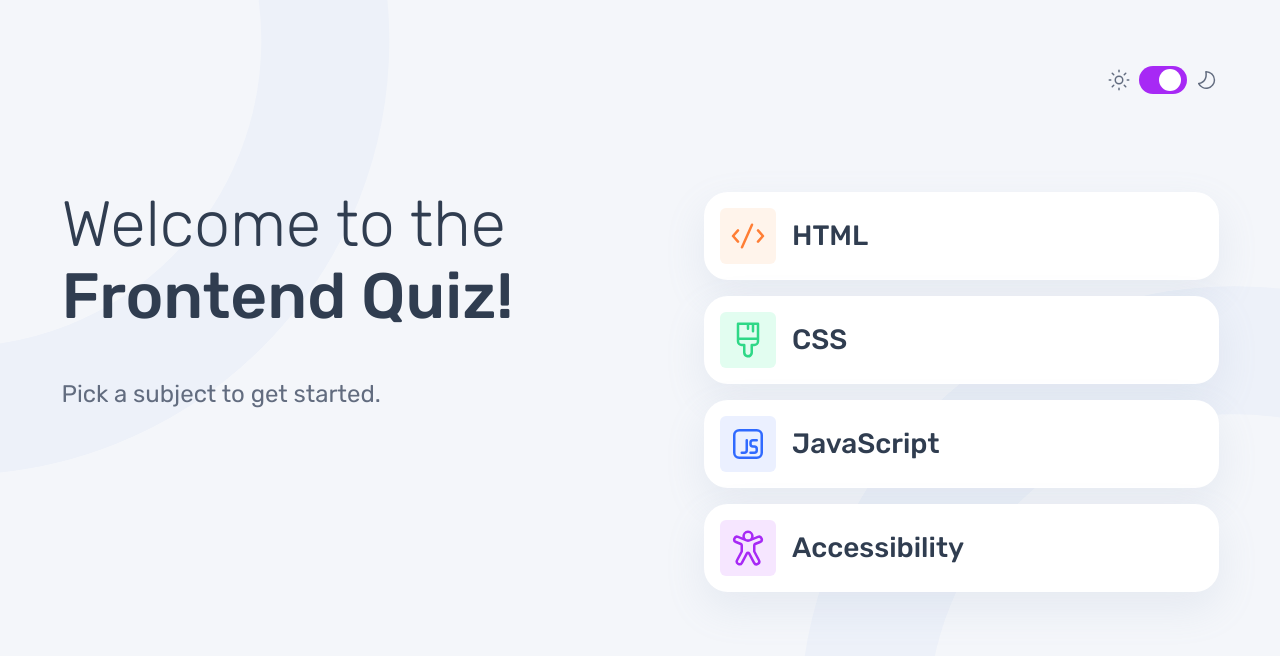
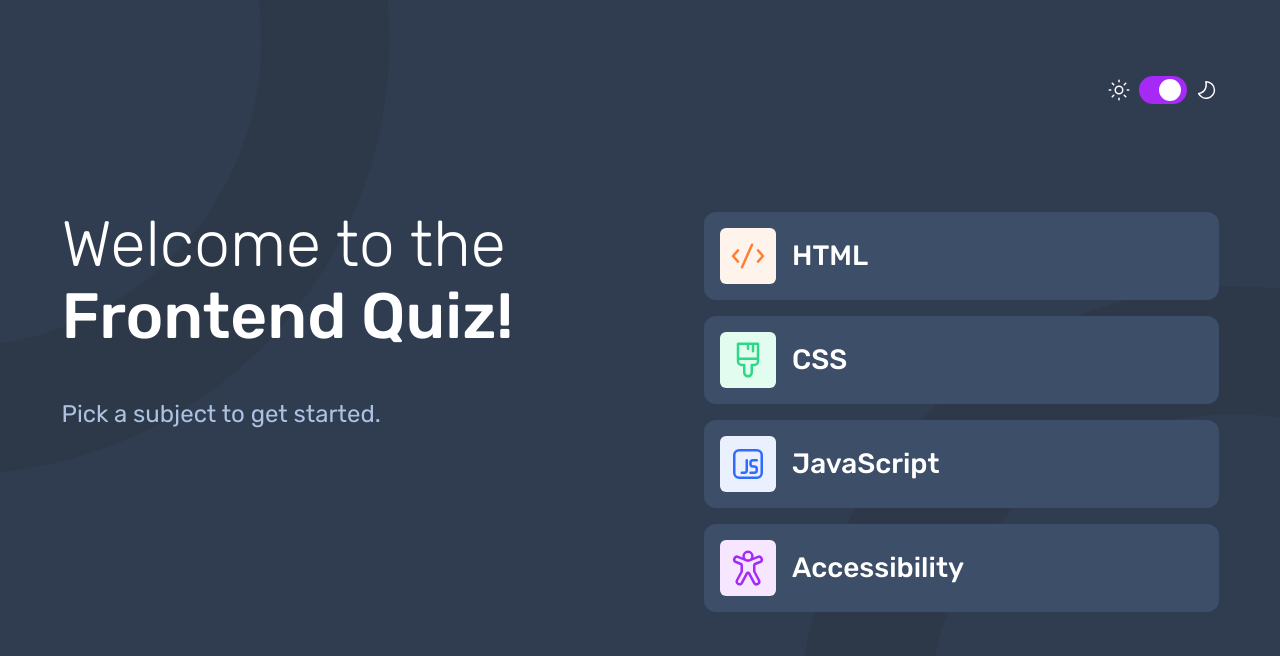
Before and after one commit to EmLopezDev/Frontend-Quiz, a plain HTML site: page index.html in a window 1280 px wide. Both pictures are taken after a click on the checkbox 1162 px from the left and 80 px from the top of the page. Drawn offline with Linux system fonts and the light colour scheme.

Commit message:
added starting logic for darkmode

```diff
--- a/index.html
+++ b/index.html
@@ -30,10 +30,10 @@
             rel="stylesheet"
             href="./dist/styles.css"
         />
-
+        <script defer src="./js/main.js"></script>
         <title>Frontend Mentor | Frontend quiz app</title>
     </head>
-    <body>
+    <body id="body">
         <header>
             <div class="header__title hidden">
                 <img
--- /dev/null
+++ b/js/main.js
@@ -0,0 +1,6 @@
+const bodyTag = document.getElementById("body");
+const themeCheckbox = document.getElementById("theme");
+
+themeCheckbox.addEventListener("input", () => {
+    bodyTag.classList.toggle("darkmode");
+});
--- a/scss/components/_header.scss
+++ b/scss/components/_header.scss
@@ -13,7 +13,7 @@ header {
     }
 
     @include u.breakpoint(medium) {
-        padding: u.rem(80) 0;
+        padding: u.rem(90) 0;
         max-width: u.rem(1157);
     }
 
@@ -43,7 +43,7 @@ header {
         & svg {
             width: clamp(1rem, 0.25rem + 2vw, 1.5rem);
             height: clamp(1rem, 0.25rem + 2vw, 1.5rem);
-            fill: var(--color-grey-500);
+            fill: var(--svg-color);
         }
 
         & input {
--- a/scss/components/_main.scss
+++ b/scss/components/_main.scss
@@ -30,7 +30,7 @@
     }
 
     & h2 {
-        color: var(--color-blue-900);
+        color: var(--text-color-primary);
 
         @include u.text-preset-2-light;
 
@@ -42,7 +42,7 @@
     }
 
     & p {
-        color: var(--color-grey-500);
+        color: var(--text-color-secondary);
 
         @include u.text-preset-5;
     }
@@ -60,11 +60,11 @@
         gap: u.rem(16);
         padding: u.rem(16);
         height: clamp(4.5rem, 3rem + 4vw, 5.5rem);
-        background-color: var(--color-white);
+        background-color: var(--base-secondary-bg-color);
         border: none;
-        border-radius: u.rem(24);
-        color: var(--color-blue-900);
-        box-shadow: 0 u.rem(16) u.rem(40) 0 hsla(220, 29%, 66%, 14%);
+        border-radius: u.rem(12);
+        color: var(--text-color-primary);
+        box-shadow: 0 u.rem(16) u.rem(40) 0 va(--box-shadow-color);
 
         @include u.text-preset-4;
 
--- a/scss/global/_baseline.scss
+++ b/scss/global/_baseline.scss
@@ -14,19 +14,19 @@ body {
     display: flex;
     flex-direction: column;
     align-items: center;
-    background: var(--color-grey-50)
-        url(/assets/images/pattern-background-mobile-light.svg) no-repeat;
+    background: var(--base-primary-bg-color) var(--base-bg-mobile-image)
+        no-repeat;
 
     @include u.breakpoint(small) {
-        background: var(--color-grey-50)
-            url(/assets/images/pattern-background-tablet-light.svg) no-repeat;
+        background: var(--base-primary-bg-color) var(--base-bg-tablet-image)
+            no-repeat;
     }
 
     @include u.breakpoint(medium) {
-        background: var(--color-grey-50)
-            url(/assets/images/pattern-background-desktop-light.svg) no-repeat
-            center center fixed;
+        background: var(--base-primary-bg-color) var(--base-bg-desktop-image)
+            no-repeat center center fixed;
         background-size: cover;
+        padding: 0 u.rem(32);
     }
 }
 
--- a/scss/utils/_colors.scss
+++ b/scss/utils/_colors.scss
@@ -17,4 +17,34 @@
     --color-orange-50: hsl(27, 100%, 96%);
     --color-orange-400: hsl(22, 100%, 60%);
     --color-red-500: hsl(0, 82%, 63%);
+
+    --base-bg-mobile-image: url(../assets/images/pattern-background-mobile-light.svg);
+    --base-bg-tablet-image: url(../assets/images/pattern-background-tablet-light.svg);
+    --base-bg-desktop-image: url(../assets/images/pattern-background-desktop-light.svg);
+
+    --base-primary-bg-color: var(--color-grey-50);
+    --base-secondary-bg-color: var(--color-white);
+
+    --svg-color: var(--color-grey-500);
+
+    --box-shadow-color: hsla(220, 29%, 66%, 14%);
+
+    --text-color-primary: var(--color-blue-900);
+    --text-color-secondary: var(--color-grey-500);
 }
+
+.darkmode {
+    --base-bg-mobile-image: url(../assets/images/pattern-background-mobile-dark.svg);
+    --base-bg-tablet-image: url(../assets/images/pattern-background-tablet-dark.svg);
+    --base-bg-desktop-image: url(../assets/images/pattern-background-desktop-dark.svg);
+
+    --base-primary-bg-color: var(--color-blue-900);
+    --base-secondary-bg-color: var(--color-blue-850);
+
+    --svg-color: var(--color-white);
+
+    --box-shadow-color: hsla(216, 25%, 25%, 14%);
+
+    --text-color-primary: var(--color-white);
+    --text-color-secondary: var(--color-blue-300);
+}
```
Also changed, not shown: dist/styles.css, 1 other file.
